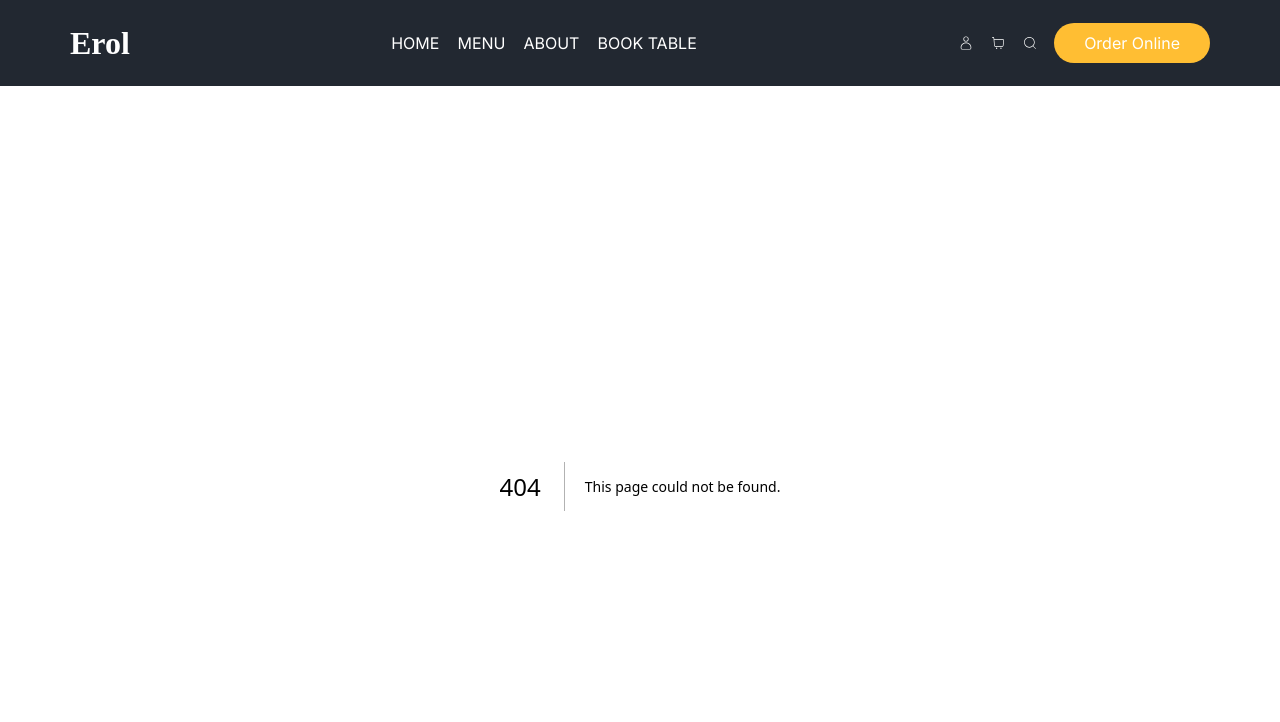
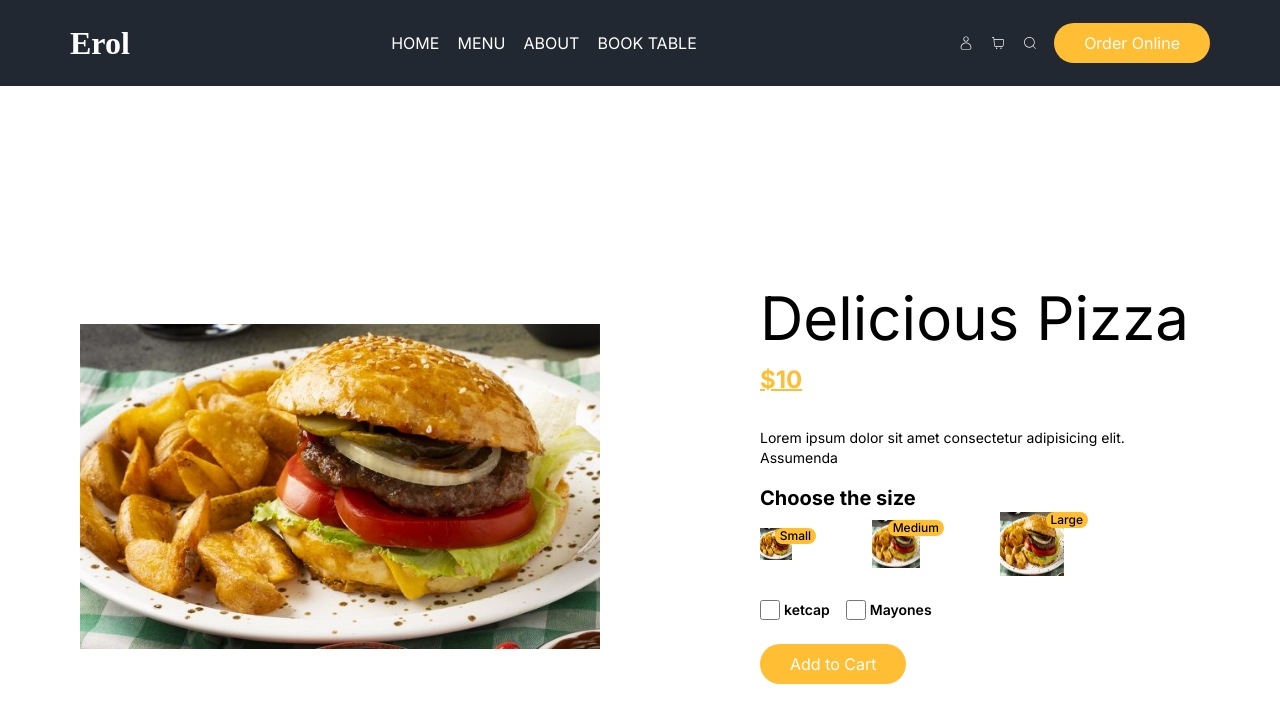
Before and after one commit to muhammeterl1912/food_ordering-app, a Next.js app: page /product in a window 1280 px wide. Before the commit this address had no page. Shown: the top 722 px of the page. Built offline with nearby package versions, Linux system fonts and the light colour scheme.

Commit message:
Created pages folder and made product page.

```diff
--- /dev/null
+++ b/src/app/(pages)/product/page.jsx
@@ -0,0 +1,74 @@
+import Image from "next/image";
+import React from "react";
+
+const Product = () => {
+  return (
+    <div className="flex items-center h-screen gap-20 py-20 flex-wrap ">
+      <div className="relative md:flex-1 w-[80%] h-[80%] mx-20">
+        <Image
+          src="/images/burger-sunum-yemekcom.jpg"
+          alt=""
+          layout="fill"
+          objectFit="contain"
+        />
+      </div>
+      <div className="md:flex-1 md:text-start text-center">
+        <div className="text-6xl">Delicious Pizza</div>
+        <span className="text-primary text-2xl font-bold underline underline-offset-1 my-4 inline-block">
+          $10
+        </span>
+        <p className="text-sm my-4 md:pr-24">
+          Lorem ipsum dolor sit amet consectetur adipisicing elit. Assumenda
+        </p>
+        <div>
+          <h4 className="text-xl font-bold">Choose the size</h4>
+          <div className="flex items-center gap-x-20 md:justify-start justify-center">
+            <div className="relative w-8 h-8">
+              <Image
+                src="/images/burger-sunum-yemekcom.jpg"
+                alt=""
+                layout="fill"
+              />
+              <span className="absolute top-0 -right-6 text-xs bg-primary rounded-full px-[5px] font-medium">
+                Small
+              </span>
+            </div>
+            <div className="relative w-12 h-12">
+              <Image
+                src="/images/burger-sunum-yemekcom.jpg"
+                alt=""
+                layout="fill"
+              />
+              <span className="absolute top-0 -right-6 text-xs bg-primary rounded-full px-[5px] font-medium">
+                Medium
+              </span>
+            </div>
+            <div className="relative w-16 h-16">
+              <Image
+                src="/images/burger-sunum-yemekcom.jpg"
+                alt=""
+                layout="fill"
+              />
+              <span className="absolute top-0 -right-6 text-xs bg-primary rounded-full px-[5px] font-medium">
+                Large
+              </span>
+            </div>
+          </div>
+        </div>
+        <div className="flex gap-x-4 my-6 md:justify-start justify-center">
+          <label className="flex items-center gap-x-1">
+            <input type="checkbox" className="w-5 h-5 accent-primary" />
+            <span className="text-sm font-semibold">ketcap</span>
+          </label>
+          <label className="flex items-center gap-x-1">
+            <input type="checkbox" className="w-5 h-5 accent-primary" />
+            <span className="text-sm font-semibold">Mayones</span>
+          </label>
+        </div>
+        <button className="btn-primary">Add to Cart</button>
+      </div>
+    </div>
+  );
+};
+
+export default Product;
```
